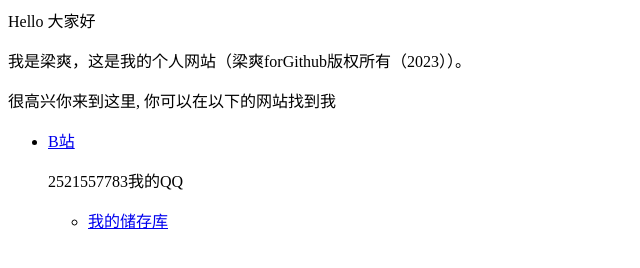
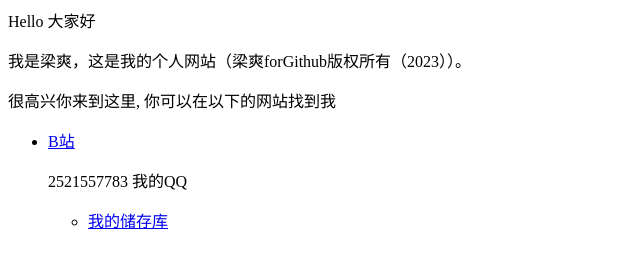
Before and after one commit to LiangshuangCool/LiangshuangCool.github.io, a plain HTML site: page index.html in a window 1280 px wide. Shown: the full height of the page, 0-640 px from the left. Drawn offline with Linux system fonts and the light colour scheme.

Commit message:
Update index.html

```diff
--- a/index.html
+++ b/index.html
@@ -4,6 +4,6 @@
 
 <ul>
   <li> <a href="https://space.bilibili.com/1640806980?spm_id_from=333.1007.0.0">B站</a> </li>
-  <p>2521557783我的QQ</p>
+  <p>2521557783 我的QQ</p>
 <ul>
   <li> <a href="https://github.com/LiangshuangCool/LiangshuangCool.github.io">我的储存库</a> </li>
```
